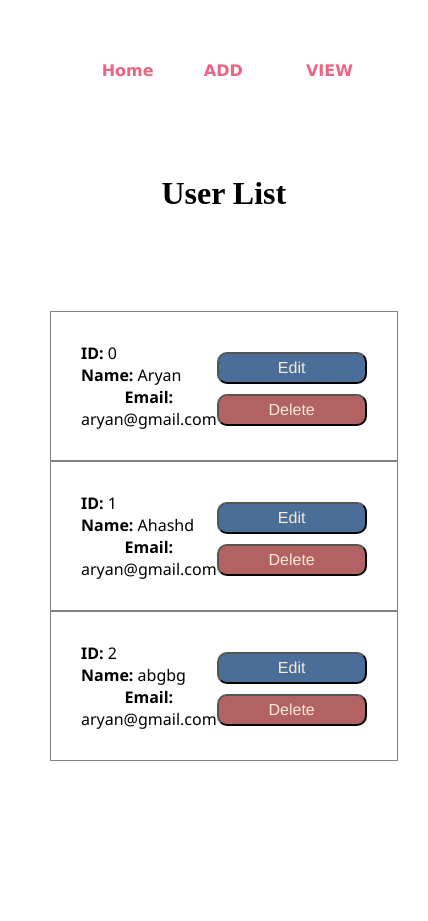
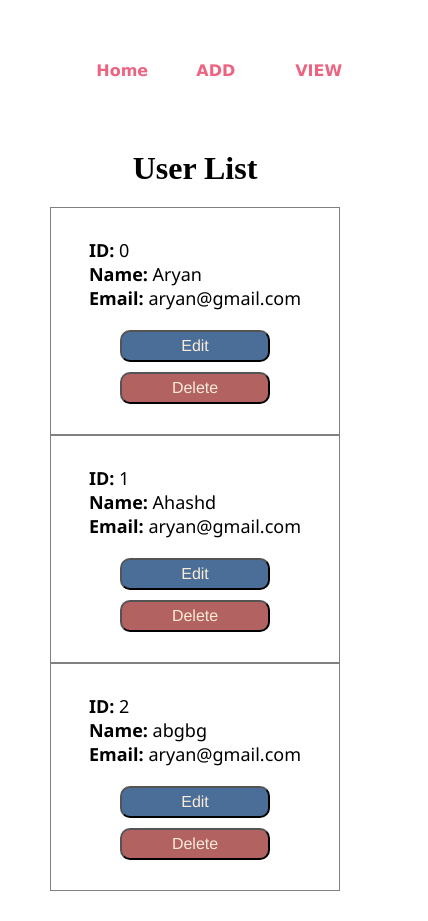
Before and after one commit to AryaG16/Service-CRUDForm, an Angular app: page /viewC in a window 390 px wide. Shown: the whole page, 428 px wide, since content can reach past the window. Before the commit the page ends 844 px from the top, so only its background shows below. Built offline with nearby package versions, Linux system fonts and the light colour scheme.

Commit message:
Optimised Edit Logic and style

```diff
--- a/src/app/add-data/add-data.component.css
+++ b/src/app/add-data/add-data.component.css
@@ -1,4 +1,4 @@
-#addForm {
+.Form {
   display: flex;
   flex-direction: column;
   justify-content: flex-start;
@@ -8,7 +8,7 @@
   margin: 20px 0;
   padding: 10px;
 }
-.addForm-label {
+.addForm-inputs > label {
   font-size: medium;
   font-weight: 400;
   font-family: "Franklin Gothic Medium", "Arial Narrow", Arial, sans-serif;
--- a/src/app/add-data/add-data.component.html
+++ b/src/app/add-data/add-data.component.html
@@ -1,7 +1,7 @@
 <div class="comp-box">
     <h1 class="comp-title">ADD YOUR DATA</h1>
     <div class="comp-main">
-        <form id="addForm" #addUser="ngForm" (ngSubmit)="sendData(addUser.value)">
+        <form class="Form" #addUser="ngForm" (ngSubmit)="sendData(addUser.value)">
             <div class="addForm-inputs">
                 <label for="name">Enter Full Name: </label>
                 <input type="text" name="name" placeholder="Enter Name" ngModel>
--- a/src/app/app.component.css
+++ b/src/app/app.component.css
@@ -1,7 +1,7 @@
 #grid-container {
   display: grid;
-  width: 100%;
-  height: 100%;
+  width: 100vw;
+  height: 100vh;
   padding: 20px;
   grid-template-rows: 10% 0 85%;
   gap: 20px 10px;
--- a/src/app/app.module.ts
+++ b/src/app/app.module.ts
@@ -8,9 +8,10 @@ import { ViewDataComponent } from './view-data/view-data.component';
 import { FormsModule } from '@angular/forms';
 import { HomeComponent } from './home/home.component';
 import { NavBarComponent } from './nav-bar/nav-bar.component';
+import { EditDataComponent } from './edit-data/edit-data.component';
 
 @NgModule({
-  declarations: [AppComponent, AddDataComponent, ViewDataComponent, HomeComponent, NavBarComponent],
+  declarations: [AppComponent, AddDataComponent, ViewDataComponent, HomeComponent, NavBarComponent, EditDataComponent],
   imports: [BrowserModule, AppRoutingModule, FormsModule],
   providers: [],
   bootstrap: [AppComponent],
--- /dev/null
+++ b/src/app/edit-data/edit-data.component.html
@@ -0,0 +1 @@
+<p>edit-data works!</p>
--- a/src/app/services/user-data.service.ts
+++ b/src/app/services/user-data.service.ts
@@ -26,18 +26,15 @@ export class UserDataService {
     console.log('Logged from service', this.list);
   }
 
+  toEditId: number = -1;
+  saveToEditId(id: number) {
+    this.toEditId = id;
+  }
+
   tempData: any = {};
-  editInList(id: number, data: any) {
-    this.tempData = data;
-    // this.list = this.list.filter((item) => {
-    //   if (item.id === id) {
-    //     item.name = this.tempData.name;
-    //     item.email = this.tempData.email;
-    //   }
-    //   console.log('DAta', this.list);
-    // });
-    this.list[id].name = data.name;
-    this.list[id].email = data.email;
+  editInList(data: any) {
+    this.list[this.toEditId].name = data.name;
+    this.list[this.toEditId].email = data.email;
     console.log('Logged from editserv', this.list);
   }
 }
--- a/src/app/view-data/view-data.component.css
+++ b/src/app/view-data/view-data.component.css
@@ -18,7 +18,7 @@
 }
 .list-info > li {
   font-family: "Segoe UI", Tahoma, Geneva, Verdana, sans-serif;
-  font-size: medium;
+  font-size: large;
   font-weight: 400;
 }
 .list-action {
@@ -38,3 +38,14 @@
 #del-btn:hover {
   background-color: rgb(220, 38, 38);
 }
+
+@media screen and (max-width: 575px) {
+  .list-item {
+    flex-direction: column;
+    align-items: center;
+    justify-content: center;
+  }
+  .list-info {
+    margin-bottom: 10px;
+  }
+}
--- a/src/app/view-data/view-data.component.ts
+++ b/src/app/view-data/view-data.component.ts
@@ -17,14 +17,12 @@ export class ViewDataComponent {
     this.users = this.userdata.getList();
   }
   showEditField = false;
-  toEditId: any;
   editData(id: number) {
+    this.userdata.saveToEditId(id);
     this.showEditField = true;
-    this.toEditId = id;
   }
   edittedData(data: any) {
-    this.userdata.editInList(this.toEditId, data);
-    this.users = this.userdata.getList();
+    this.userdata.editInList(data);
     this.showEditField = false;
   }
 }
--- a/src/styles.css
+++ b/src/styles.css
@@ -45,3 +45,9 @@ body {
   font-weight: bold;
   background-color: rgb(109, 209, 109);
 }
+
+@media screen and (max-width: 575px) {
+  .comp-box {
+    height: auto;
+  }
+}
```
Also changed, not shown: src/app/edit-data/edit-data.component.ts (added, +10 -0 lines), src/app/edit-data/edit-data.component.css (added), 1 other file (tests, documents, lock files or other folders).
